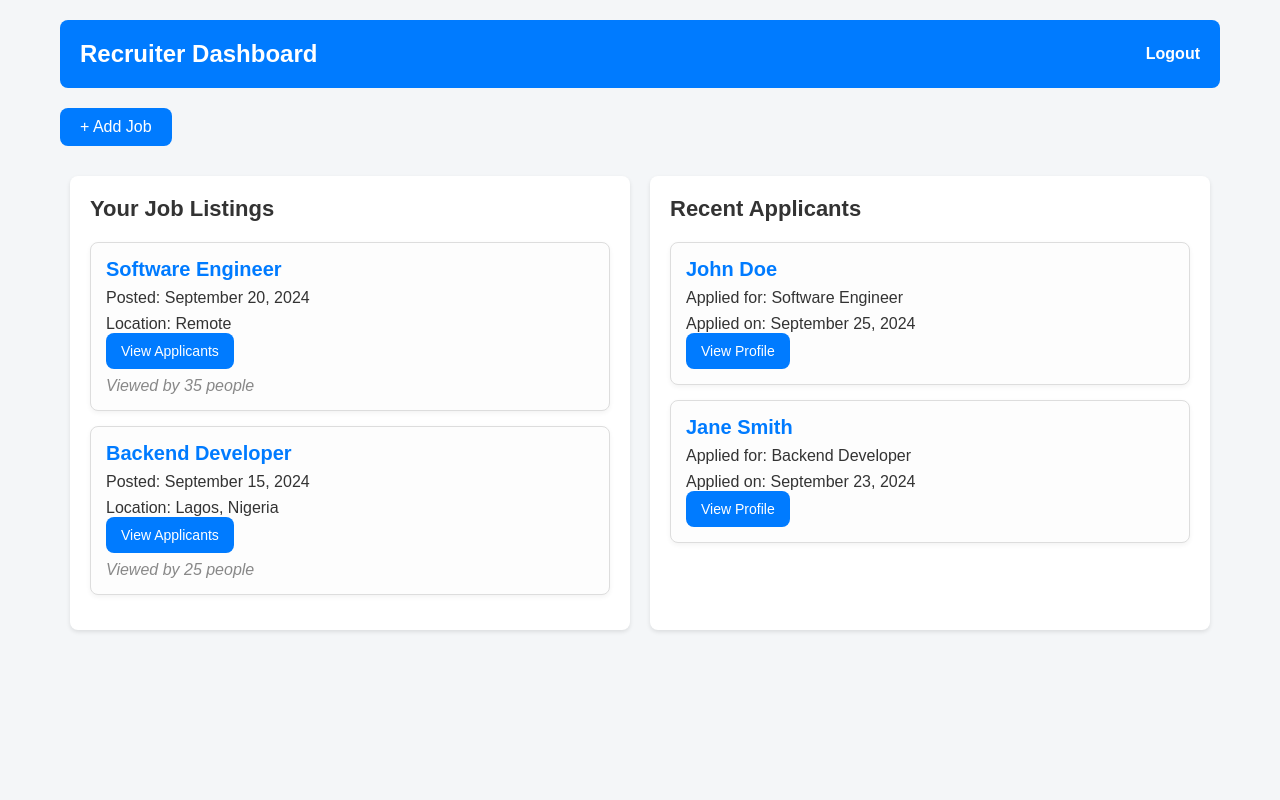
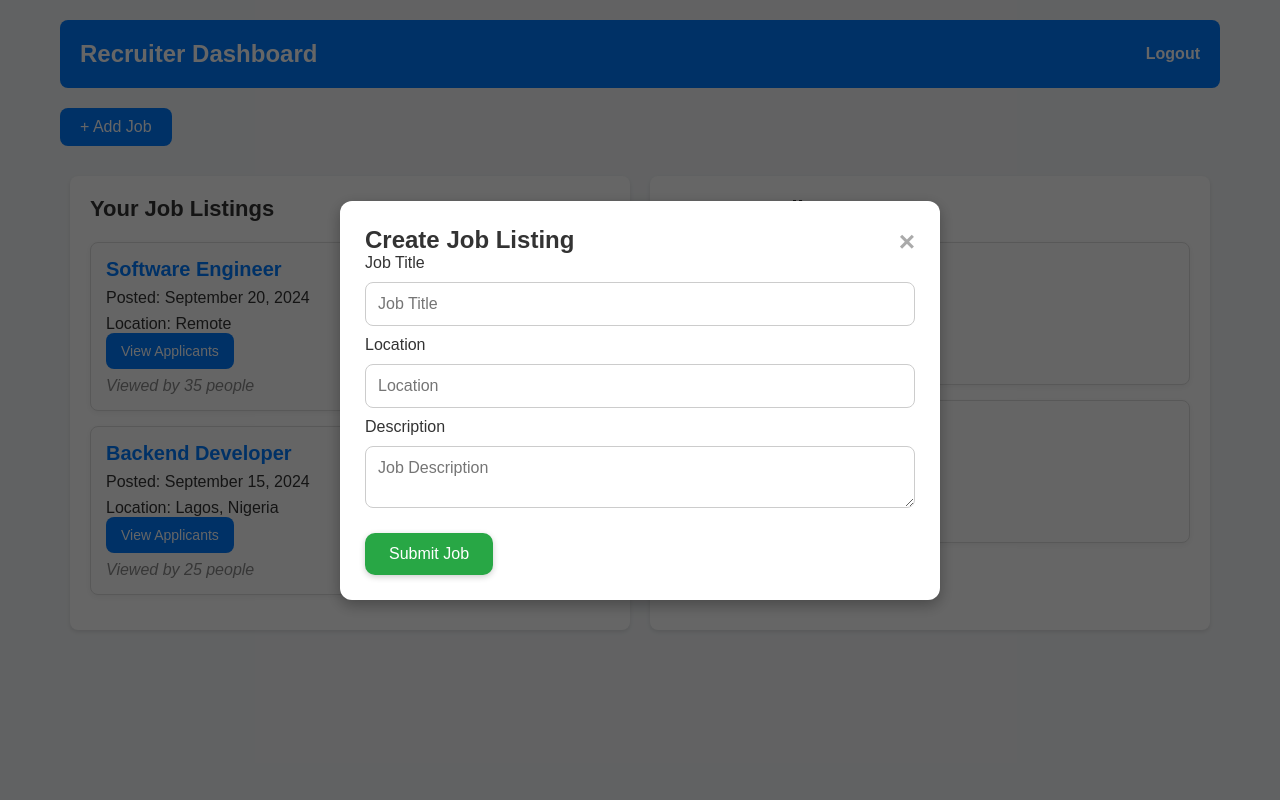
Before and after one commit to donfortune/remote_platform, a Django app: template job_platform/remote/templates/recruiters.html in a window 1280 px wide. Run offline with Django 3.2, Linux system fonts and the light colour scheme; the template is opened without the code that fills it, so the values that code supplies are empty.

Commit message:
added add job modal to recruiter dashboard

```diff
--- a/job_platform/remote/static/css/recruiters.css
+++ b/job_platform/remote/static/css/recruiters.css
@@ -147,55 +147,92 @@ body {
     background-color: #0056b3;
 }
 
-/* Modal styling */
+/* Modal Styling */
 .modal {
     display: none;
     position: fixed;
-    z-index: 1;
-    padding-top: 100px;
+    z-index: 1000;
+    padding-top: 0; /* Removed top padding to ensure full vertical centering */
     left: 0;
     top: 0;
     width: 100%;
     height: 100%;
-    background-color: rgba(0,0,0,0.4);
+    background-color: rgba(0, 0, 0, 0.6);
+    display: flex;
+    justify-content: center;
+    align-items: center; /* Centers the modal content vertically */
 }
 
+/* Modal Content Styling */
 .modal-content {
     background-color: #fff;
-    margin: auto;
-    padding: 20px;
-    border: 1px solid #888;
-    width: 60%;
-    border-radius: 10px;
+    padding: 25px;
+    border: none;
+    width: 50%;
+    max-width: 600px;
+    border-radius: 12px;
+    box-shadow: 0 5px 15px rgba(0, 0, 0, 0.3);
     position: relative;
+    animation: fadeIn 0.3s ease-in-out;
 }
 
+/* Close Button Styling */
 .close {
     color: #aaa;
     float: right;
     font-size: 28px;
     font-weight: bold;
     cursor: pointer;
+    transition: color 0.3s ease;
 }
 
 .close:hover,
 .close:focus {
-    color: black;
+    color: #000;
     text-decoration: none;
-    cursor: pointer;
 }
 
+/* Modal Button Styling */
 .modal-btn {
     background-color: #28a745;
     color: white;
-    padding: 10px 20px;
+    padding: 12px 24px;
     border: none;
-    border-radius: 8px;
+    border-radius: 10px;
     cursor: pointer;
-    margin-top: 10px;
+    margin-top: 15px;
     font-size: 16px;
+    font-weight: 500;
+    box-shadow: 0 2px 6px rgba(0, 0, 0, 0.2);
+    transition: background-color 0.3s ease, transform 0.2s ease;
 }
 
 .modal-btn:hover {
     background-color: #218838;
+    transform: scale(1.05);
 }
+
+/* Textbox Styling */
+input[type="text"],
+input[type="email"],
+input[type="password"],
+textarea {
+    width: 100%;
+    padding: 12px;
+    margin: 10px 0;
+    display: block;
+    border: 1px solid #ccc;
+    border-radius: 8px; /* Rounded edges for the input fields */
+    box-sizing: border-box;
+    font-size: 16px;
+}
+
+/* Modal Fade-In Animation */
+@keyframes fadeIn {
+    from {
+        opacity: 0;
+    }
+    to {
+        opacity: 1;
+    }
+}
--- a/job_platform/remote/static/js/modal.js
+++ b/job_platform/remote/static/js/modal.js
@@ -1,22 +1,31 @@
-document.addEventListener("DOMContentLoaded", function () {
-    var modal = document.getElementById("job-modal");
-    var btn = document.getElementById("add-job-btn");
-    var span = document.getElementsByClassName("close")[0];
+// modal.js
 
-    // When the user clicks the button, open the modal
-    btn.onclick = function () {
-        modal.style.display = "block";
-    }
+// Get modal elements
+const modal = document.getElementById("job-modal");
+const btn = document.getElementById("add-job-btn");
+const span = document.getElementsByClassName("close")[0];
 
-    // When the user clicks on <span> (x), close the modal
-    span.onclick = function () {
+// Open the modal when the "Add Job" button is clicked
+btn.onclick = function() {
+    console.log("Add Job button clicked");
+    modal.style.display = "flex"; // Change to 'flex' to maintain centering
+}
+
+// Close the modal when the "x" button is clicked
+span.onclick = function() {
+    modal.style.display = "none";
+}
+
+// Close the modal when clicking outside of the modal content
+window.onclick = function(event) {
+    if (event.target === modal) {
         modal.style.display = "none";
     }
+}
 
-    // When the user clicks anywhere outside of the modal, close it
-    window.onclick = function (event) {
-        if (event.target == modal) {
-            modal.style.display = "none";
-        }
+// Close the modal when pressing the "Esc" key
+window.addEventListener("keydown", function(event) {
+    if (event.key === "Escape") {
+        modal.style.display = "none";
     }
 });
--- a/job_platform/remote/templates/recruiters.html
+++ b/job_platform/remote/templates/recruiters.html
@@ -159,4 +159,6 @@
             </div>
         </div>
     </div>
+
+
 </body>
```
Also changed, not shown: job_platform/db.sqlite3.
